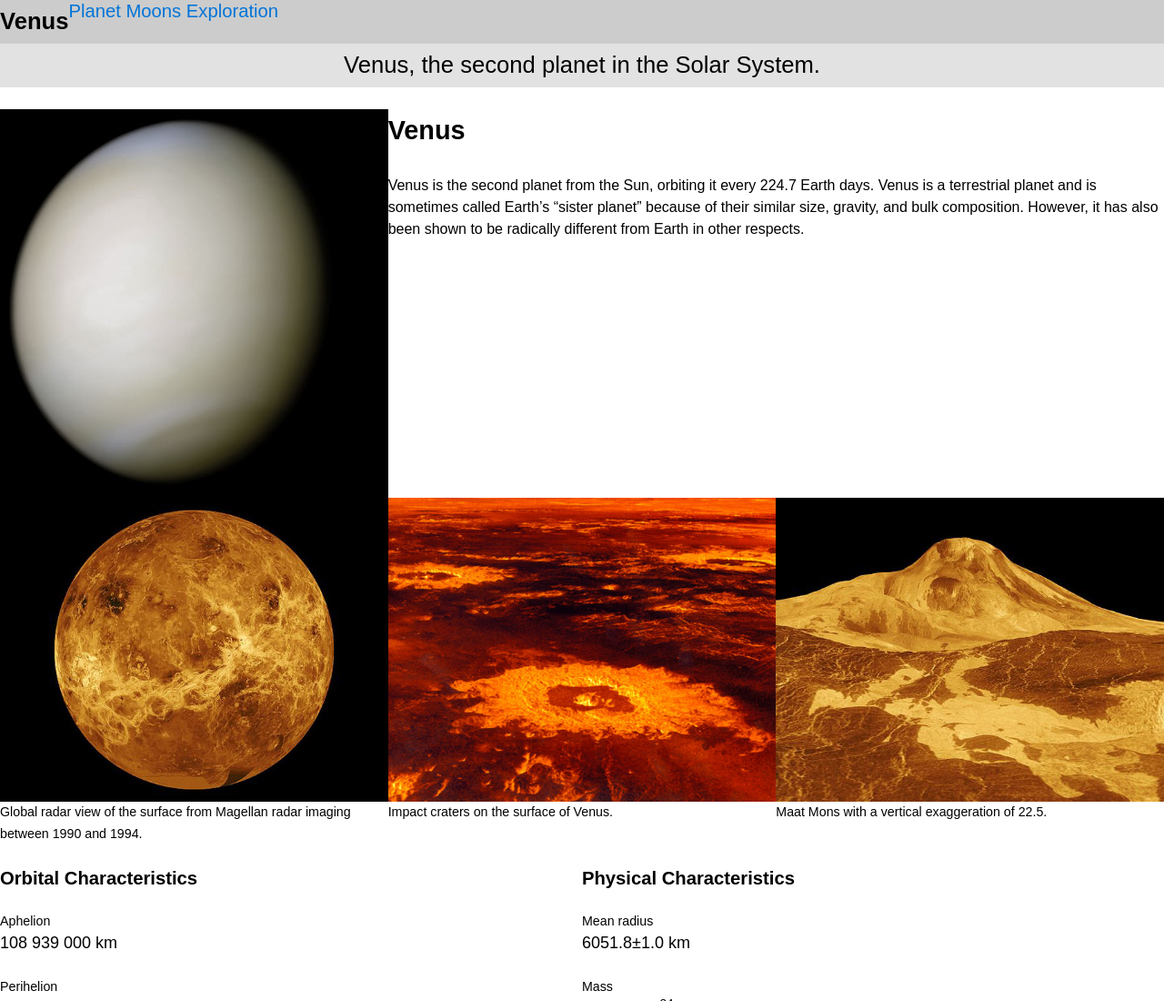
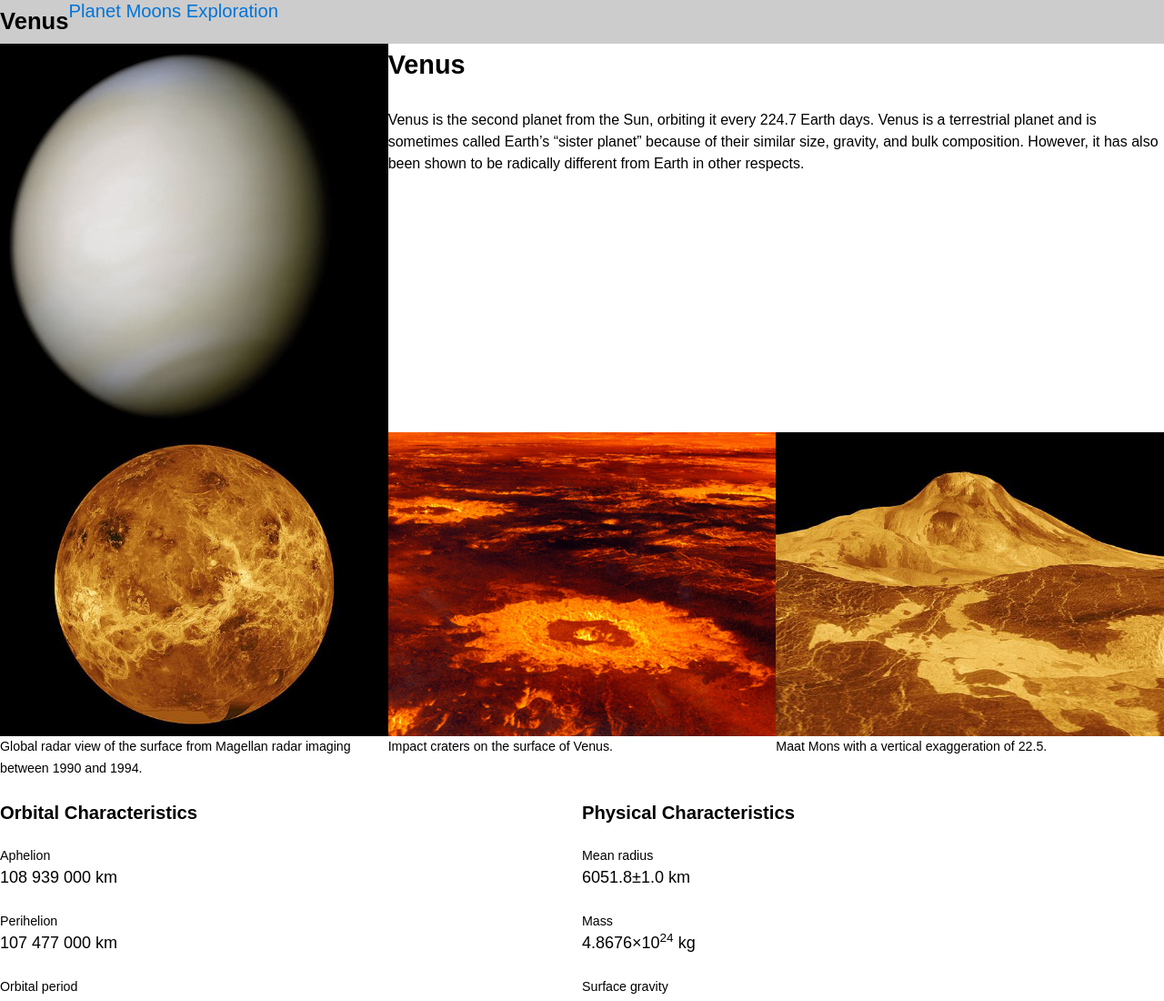
Before and after one commit to goug0035/dsn1675-planet-website, a plain HTML site: page index.html in a window 1280 px wide. Shown: the top 1100 px of the page at 91% size. Drawn offline with Linux system fonts and the light colour scheme.

Commit message:
Week 6 Preparation
Mary was very lost from a sick day and it back together

```diff
--- a/css/main.css
+++ b/css/main.css
@@ -90,9 +90,3 @@ body {
   }
 
 }
-
-.intro {
-  background-color: #e2e2e2;
-
-  text-align: center;
-}
--- a/index.html
+++ b/index.html
@@ -22,10 +22,6 @@
 </header>
 
 <main>
-
-  <div class="intro peta">
-    <p>Venus, the second planet in the Solar System.</p>
-  </div>
 
   <div class="grid">
     <div class="unit unit-xs-1 unit-s-1 unit-m-1-2 unit-l-1-3">
```
